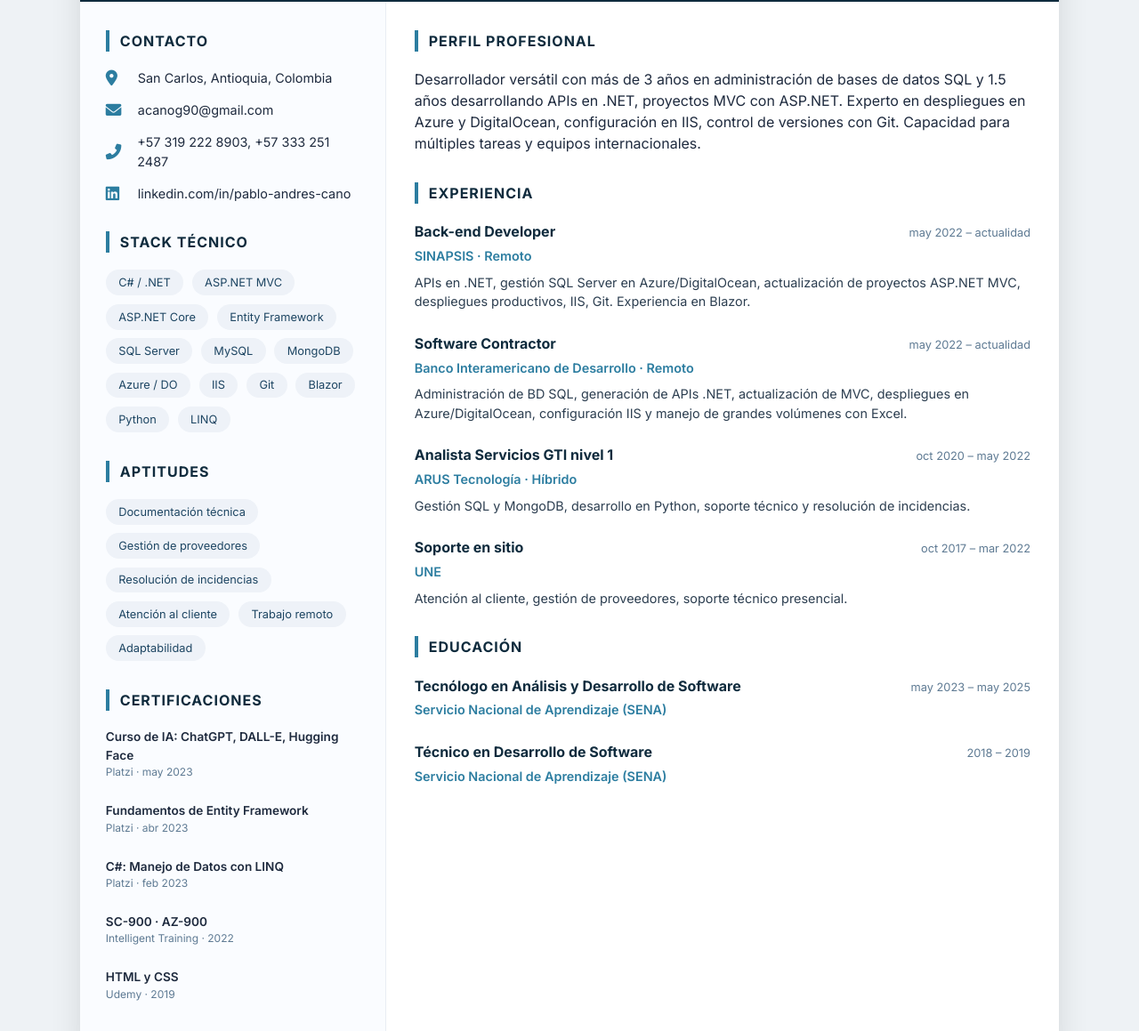
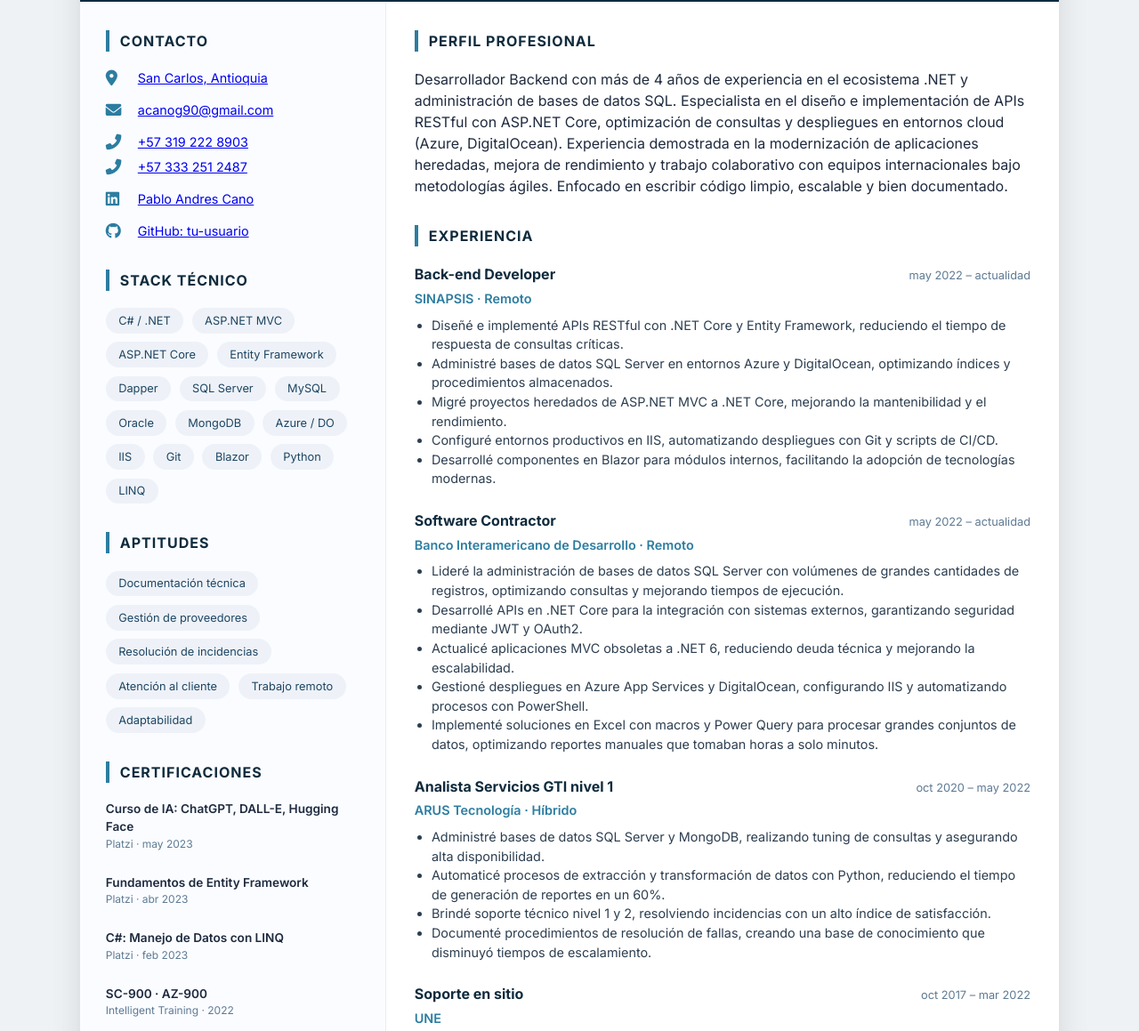
Before and after one commit to acanog/HV-Pablo-v1, a plain HTML site: page index.html in a window 1280 px wide. Shown: the part 201-1360 px from the top of the page at 89% size. Drawn offline with Linux system fonts and the light colour scheme.

Commit message:
Adds Field

```diff
--- a/hv.html
+++ b/index.html
@@ -21,7 +21,6 @@
             padding: 2rem 1rem;
         }
 
-        /* contenedor principal */
         .resume {
             max-width: 1100px;
             margin: 0 auto;
@@ -32,7 +31,6 @@
             transition: all 0.2s;
         }
 
-        /* header */
         .header {
             background: #0f2b3d;
             color: white;
@@ -57,7 +55,6 @@
             padding-top: 0.5rem;
         }
 
-        /* botón imprimir */
         .print-btn {
             position: absolute;
             top: 1.5rem;
@@ -81,13 +78,11 @@
             background: rgba(255,255,255,0.3);
         }
 
-        /* grid 2 columnas */
         .two-col {
             display: grid;
             grid-template-columns: 1fr 2.2fr;
         }
 
-        /* sidebar */
         .sidebar {
             background: #fafcff;
             padding: 2rem 1.8rem;
@@ -98,7 +93,6 @@
             padding: 2rem 2rem;
         }
 
-        /* secciones */
         .section {
             margin-bottom: 2rem;
         }
@@ -222,7 +216,6 @@
             }
         }
 
-        /* estilos de impresión */
         @media print {
             body {
                 background: white;
@@ -267,10 +260,41 @@
         <div class="sidebar">
             <div class="section">
                 <div class="section-title">Contacto</div>
-                <div class="contact-item"><i class="fas fa-map-marker-alt"></i><span>San Carlos, Antioquia, Colombia</span></div>
-                <div class="contact-item"><i class="fas fa-envelope"></i><span>acanog90@gmail.com</span></div>
-                <div class="contact-item"><i class="fas fa-phone-alt"></i><span>+57 319 222 8903, +57 333 251 2487</span></div>
-                <div class="contact-item"><i class="fab fa-linkedin"></i><span>linkedin.com/in/pablo-andres-cano</span></div>
+
+                <div class="contact-item">
+                    <i class="fas fa-map-marker-alt"></i>
+                    <a href="https://maps.app.goo.gl/odZEfE2DPHigYRLM9" target="_blank" rel="noopener noreferrer">
+                        San Carlos, Antioquia
+                    </a>
+                </div>
+
+                <div class="contact-item">
+                    <i class="fas fa-envelope"></i>
+                    <a href="mailto:acanog90@gmail.com">acanog90@gmail.com</a>
+                </div>
+
+                <div class="contact-item" style="margin-bottom: 0.4rem;">
+                    <i class="fas fa-phone-alt"></i>
+                    <a href="https://wa.me/573192228903" target="_blank" rel="noopener noreferrer">+57 319 222 8903</a>
+                </div>
+                <div class="contact-item">
+                    <i class="fas fa-phone-alt"></i>
+                    <a href="https://wa.me/573332512487" target="_blank" rel="noopener noreferrer">+57 333 251 2487</a>
+                </div>
+
+                <div class="contact-item">
+                    <i class="fab fa-linkedin"></i>
+                    <a href="https://www.linkedin.com/in/pablo-andres-cano-0b11ba161/" target="_blank" rel="noopener noreferrer">
+                        Pablo Andres Cano
+                    </a>
+                </div>
+
+                <div class="contact-item">
+                    <i class="fab fa-github"></i>
+                    <a href="https://github.com/tu-usuario" target="_blank" rel="noopener noreferrer">
+                        GitHub: tu-usuario
+                    </a>
+                </div>
             </div>
 
             <div class="section">
@@ -280,8 +304,10 @@
                     <span class="skill-badge">ASP.NET MVC</span>
                     <span class="skill-badge">ASP.NET Core</span>
                     <span class="skill-badge">Entity Framework</span>
+                    <span class="skill-badge">Dapper</span>
                     <span class="skill-badge">SQL Server</span>
                     <span class="skill-badge">MySQL</span>
+                    <span class="skill-badge">Oracle</span>
                     <span class="skill-badge">MongoDB</span>
                     <span class="skill-badge">Azure / DO</span>
                     <span class="skill-badge">IIS</span>
@@ -318,7 +344,7 @@
         <div class="main">
             <div class="section">
                 <div class="section-title">Perfil profesional</div>
-                <p>Desarrollador versátil con más de 3 años en administración de bases de datos SQL y 1.5 años desarrollando APIs en .NET, proyectos MVC con ASP.NET. Experto en despliegues en Azure y DigitalOcean, configuración en IIS, control de versiones con Git. Capacidad para múltiples tareas y equipos internacionales.</p>
+                <p>Desarrollador Backend con más de 4 años de experiencia en el ecosistema .NET y administración de bases de datos SQL. Especialista en el diseño e implementación de APIs RESTful con ASP.NET Core, optimización de consultas y despliegues en entornos cloud (Azure, DigitalOcean). Experiencia demostrada en la modernización de aplicaciones heredadas, mejora de rendimiento y trabajo colaborativo con equipos internacionales bajo metodologías ágiles. Enfocado en escribir código limpio, escalable y bien documentado.</p>
             </div>
 
             <div class="section">
@@ -327,32 +353,61 @@
                 <div class="exp-item">
                     <div class="exp-header"><span class="exp-title">Back-end Developer</span><span class="exp-date">may 2022 – actualidad</span></div>
                     <div class="exp-company">SINAPSIS · Remoto</div>
-                    <div class="exp-desc">APIs en .NET, gestión SQL Server en Azure/DigitalOcean, actualización de proyectos ASP.NET MVC, despliegues productivos, IIS, Git. Experiencia en Blazor.</div>
+                    <div class="exp-desc">
+                        <ul>
+                            <li>Diseñé e implementé APIs RESTful con .NET Core y Entity Framework, reduciendo el tiempo de respuesta de consultas críticas.</li>
+                            <li>Administré bases de datos SQL Server en entornos Azure y DigitalOcean, optimizando índices y procedimientos almacenados.</li>
+                            <li>Migré proyectos heredados de ASP.NET MVC a .NET Core, mejorando la mantenibilidad y el rendimiento.</li>
+                            <li>Configuré entornos productivos en IIS, automatizando despliegues con Git y scripts de CI/CD.</li>
+                            <li>Desarrollé componentes en Blazor para módulos internos, facilitando la adopción de tecnologías modernas.</li>
+                        </ul>
+                    </div>
                 </div>
 
                 <div class="exp-item">
                     <div class="exp-header"><span class="exp-title">Software Contractor</span><span class="exp-date">may 2022 – actualidad</span></div>
                     <div class="exp-company">Banco Interamericano de Desarrollo · Remoto</div>
-                    <div class="exp-desc">Administración de BD SQL, generación de APIs .NET, actualización de MVC, despliegues en Azure/DigitalOcean, configuración IIS y manejo de grandes volúmenes con Excel.</div>
+                    <div class="exp-desc">
+                        <ul>
+                            <li>Lideré la administración de bases de datos SQL Server con volúmenes de grandes cantidades de registros, optimizando consultas y mejorando tiempos de ejecución.</li>
+                            <li>Desarrollé APIs en .NET Core para la integración con sistemas externos, garantizando seguridad mediante JWT y OAuth2.</li>
+                            <li>Actualicé aplicaciones MVC obsoletas a .NET 6, reduciendo deuda técnica y mejorando la escalabilidad.</li>
+                            <li>Gestioné despliegues en Azure App Services y DigitalOcean, configurando IIS y automatizando procesos con PowerShell.</li>
+                            <li>Implementé soluciones en Excel con macros y Power Query para procesar grandes conjuntos de datos, optimizando reportes manuales que tomaban horas a solo minutos.</li>
+                        </ul>
+                    </div>
                 </div>
 
                 <div class="exp-item">
                     <div class="exp-header"><span class="exp-title">Analista Servicios GTI nivel 1</span><span class="exp-date">oct 2020 – may 2022</span></div>
                     <div class="exp-company">ARUS Tecnología · Híbrido</div>
-                    <div class="exp-desc">Gestión SQL y MongoDB, desarrollo en Python, soporte técnico y resolución de incidencias.</div>
+                    <div class="exp-desc">
+                        <ul>
+                            <li>Administré bases de datos SQL Server y MongoDB, realizando tuning de consultas y asegurando alta disponibilidad.</li>
+                            <li>Automaticé procesos de extracción y transformación de datos con Python, reduciendo el tiempo de generación de reportes en un 60%.</li>
+                            <li>Brindé soporte técnico nivel 1 y 2, resolviendo incidencias con un alto índice de satisfacción.</li>
+                            <li>Documenté procedimientos de resolución de fallas, creando una base de conocimiento que disminuyó tiempos de escalamiento.</li>
+                        </ul>
+                    </div>
                 </div>
 
                 <div class="exp-item">
                     <div class="exp-header"><span class="exp-title">Soporte en sitio</span><span class="exp-date">oct 2017 – mar 2022</span></div>
                     <div class="exp-company">UNE</div>
-                    <div class="exp-desc">Atención al cliente, gestión de proveedores, soporte técnico presencial.</div>
+                    <div class="exp-desc">
+                        <ul>
+                            <li>Atendí y resolví problemas técnicos en sitio y aumentando la satisfacción del cliente.</li>
+                            <li>Coordiné con proveedores de telecomunicaciones para garantizar la continuidad del servicio, gestionando SLA y tiempos de respuesta.</li>
+                            <li>Realicé diagnósticos y reparaciones de equipos, logrando una alta tasa de resolución en primera visita.</li>
+                        </ul>
+                    </div>
                 </div>
             </div>
 
             <div class="section">
                 <div class="section-title">Educación</div>
                 <div class="edu-item">
-                    <div class="exp-header"><span class="exp-title">Tecnólogo en Análisis y Desarrollo de Software</span><span class="exp-date">may 2023 – may 2025</span></div>
+                    <div class="exp-header"><span class="exp-title">Tecnólogo en Análisis y Desarrollo de Software</span><span class="exp-date">may 2024 – actualidad</span></div>
                     <div class="exp-company">Servicio Nacional de Aprendizaje (SENA)</div>
                 </div>
                 <div class="edu-item">
```
